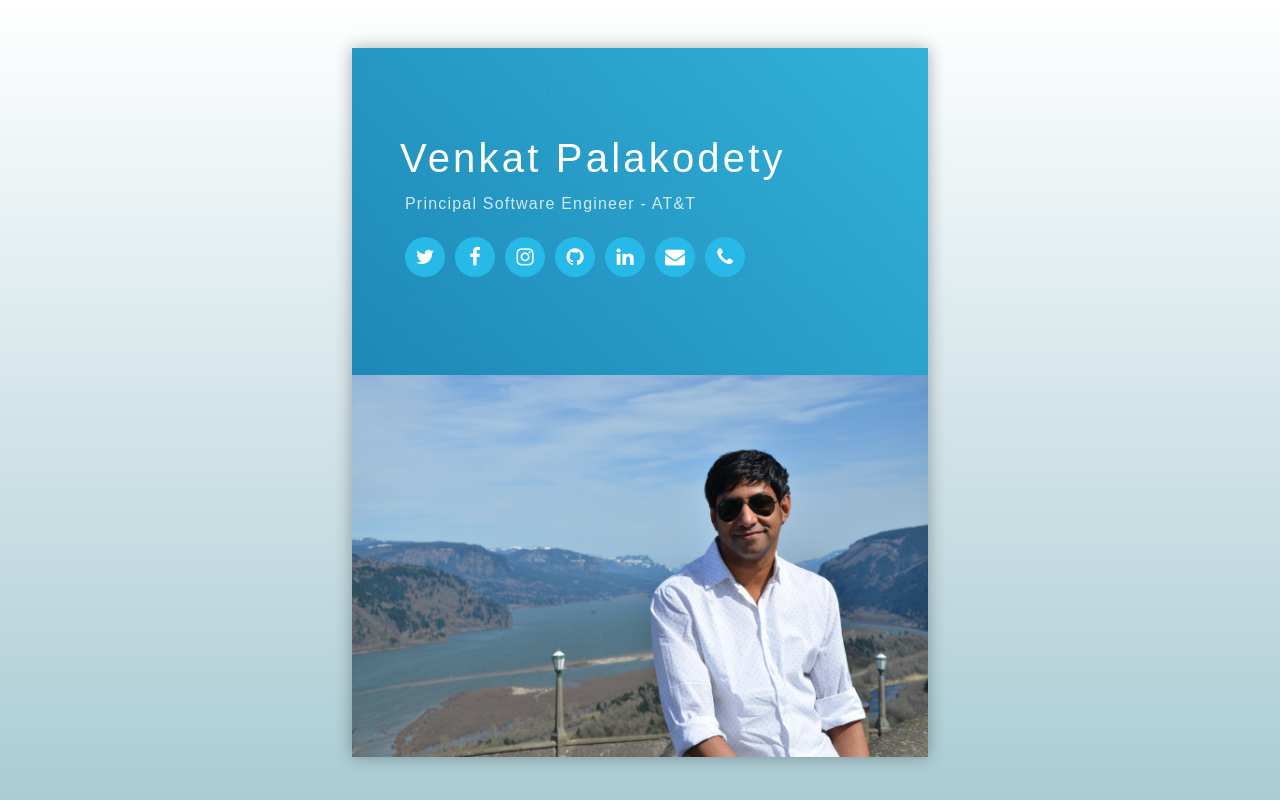
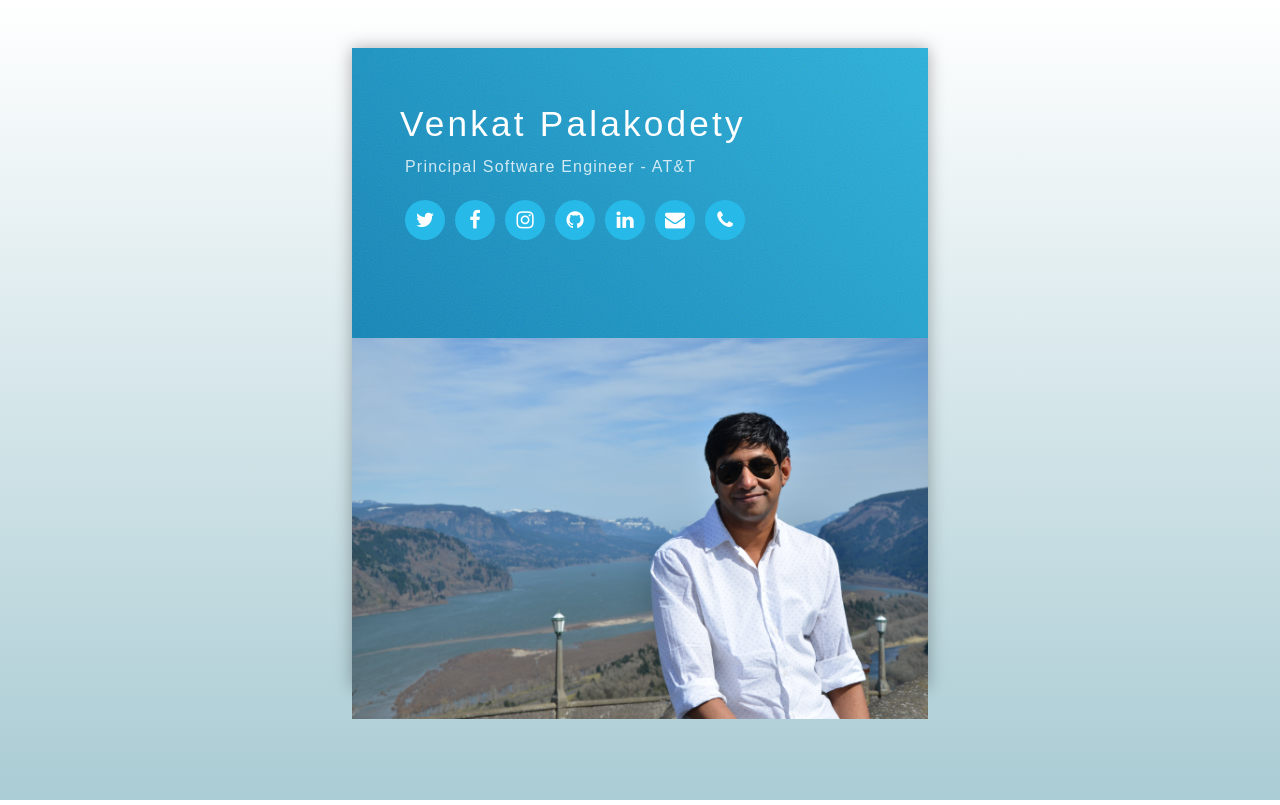
Before and after one commit to venkatpalakodety/venkatpalakodety.github.io, an Angular app: page / in a window 1280 px wide. Built offline with nearby package versions, Linux system fonts and the light colour scheme.

Commit message:
Fix card issues

```diff
--- a/src/app/modules/portfolio/components/dashboard/dashboard.component.css
+++ b/src/app/modules/portfolio/components/dashboard/dashboard.component.css
@@ -31,7 +31,7 @@
     position: relative;
     z-index: 1;
     border-radius: inherit;
-    padding: 5rem 3rem;
+    padding: 3rem 3rem;
     max-width: 100%;
     min-width: 10rem;
     width: 30rem;
@@ -47,7 +47,7 @@
     font-family: 'Source Sans Pro', sans-serif;
     letter-spacing: 0.2rem;
     width: 100%;
-    font-size: 2.5em;
+    font-size: 2.2em;
     line-height: 1.125;
     font-weight: 300;
     margin-bottom: 0.5rem;
```
Also changed, not shown: 5 other files (tests, documents, lock files or other folders).
